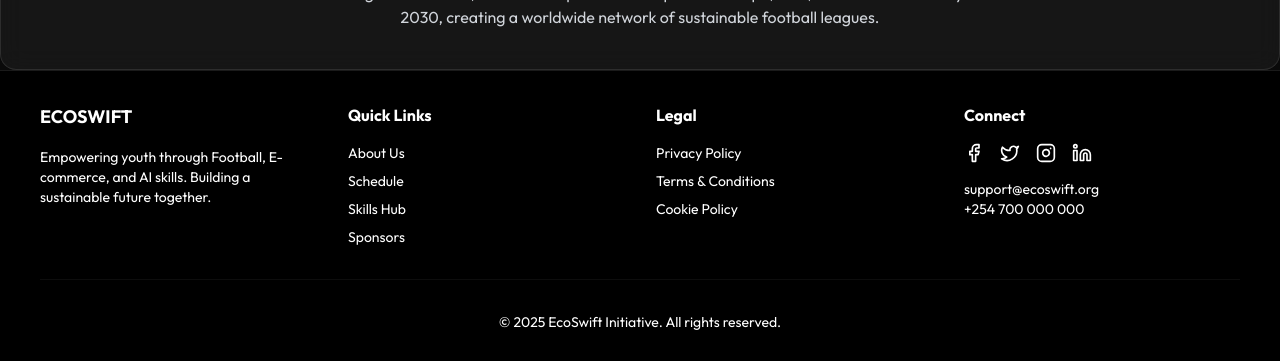
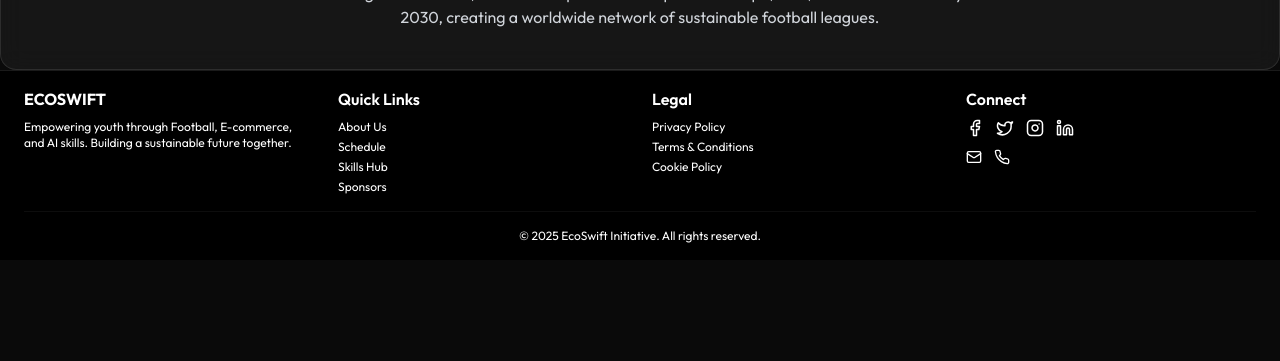
Before and after one commit to Jakababa94/ecoswift_football, a React (Vite) app: page / in a window 1280 px wide. Shown: the part 1832-2193 px from the top of the page. After the commit the page ends 2092 px from the top, so only its background shows below. Built offline with nearby package versions, Linux system fonts and the light colour scheme; no server answers.

Commit message:
feat: Update Footer component with enhanced contact options and improved layout

```diff
--- a/src/components/Footer.tsx
+++ b/src/components/Footer.tsx
@@ -1,54 +1,108 @@
-
-import { Facebook, Instagram, Linkedin, Twitter } from 'lucide-react';
-import { Link } from 'react-router-dom';
+import { Facebook, Instagram, Linkedin, Twitter, Mail, Phone } from 'lucide-react';
+import { Link } from "react-router-dom";
 
 const Footer = () => {
   return (
-        <footer className="bg-black text-white py-8 px-10 border-t border-white/10">
+    <footer className="bg-black text-white py-4 px-6 border-t border-white/10">
       <div className="section-container">
-                <div className="grid md:grid-cols-4 gap-8 mb-8">
+        <div className="grid md:grid-cols-4 gap-6 mb-4">
           <div>
-                        <h3 className="text-white text-lg font-bold mb-4">ECO<span className="text-white">SWIFT</span></h3>
-                        <p className="text-sm">
-                            Empowering youth through Football, E-commerce, and AI skills. Building a sustainable future together.
+            <h3 className="text-white text-base font-bold mb-2">
+              ECO<span className="text-white">SWIFT</span>
+            </h3>
+            <p className="text-xs">
+              Empowering youth through Football, E-commerce, and AI skills.
+              Building a sustainable future together.
             </p>
           </div>
 
           <div>
-                        <h4 className="text-white font-bold mb-4">Quick Links</h4>
-                        <ul className="space-y-2 text-sm">
-                            <li><Link to="/about" className="hover:text-white">About Us</Link></li>
-                            <li><Link to="/schedule" className="hover:text-white">Schedule</Link></li>
-                            <li><Link to="/skills" className="hover:text-white">Skills Hub</Link></li>
-                            <li><Link to="/sponsors" className="hover:text-white">Sponsors</Link></li>
+            <h4 className="text-white font-semibold mb-2">Quick Links</h4>
+            <ul className="space-y-1 text-xs">
+              <li>
+                <Link to="/about" className="hover:text-white">
+                  About Us
+                </Link>
+              </li>
+              <li>
+                <Link to="/schedule" className="hover:text-white">
+                  Schedule
+                </Link>
+              </li>
+              <li>
+                <Link to="/skills" className="hover:text-white">
+                  Skills Hub
+                </Link>
+              </li>
+              <li>
+                <Link to="/sponsors" className="hover:text-white">
+                  Sponsors
+                </Link>
+              </li>
             </ul>
           </div>
 
           <div>
-                        <h4 className="text-white font-bold mb-4">Legal</h4>
-                        <ul className="space-y-2 text-sm">
-                            <li><a href="#" className="hover:text-white">Privacy Policy</a></li>
-                            <li><a href="#" className="hover:text-white">Terms & Conditions</a></li>
-                            <li><a href="#" className="hover:text-white">Cookie Policy</a></li>
+            <h4 className="text-white font-semibold mb-2">Legal</h4>
+            <ul className="space-y-1 text-xs">
+              <li>
+                <a href="#" className="hover:text-white">
+                  Privacy Policy
+                </a>
+              </li>
+              <li>
+                <a href="#" className="hover:text-white">
+                  Terms & Conditions
+                </a>
+              </li>
+              <li>
+                <a href="#" className="hover:text-white">
+                  Cookie Policy
+                </a>
+              </li>
             </ul>
           </div>
 
           <div>
-                        <h4 className="text-white font-bold mb-4">Connect</h4>
-                        <div className="flex space-x-4">
-                            <a href="#" className="hover:text-white"><Facebook size={20} /></a>
-                            <a href="#" className="hover:text-white"><Twitter size={20} /></a>
-                            <a href="#" className="hover:text-white"><Instagram size={20} /></a>
-                            <a href="#" className="hover:text-white"><Linkedin size={20} /></a>
+            <h4 className="text-white font-semibold mb-2">Connect</h4>
+            <div className="flex space-x-3">
+              <a href="https://www.facebook.com" className="hover:text-white">
+                <Facebook size={18} />
+              </a>
+              <a href="https://www.twitter.com" className="hover:text-white">
+                <Twitter size={18} />
+              </a>
+              <a href="https://www.instagram.com" className="hover:text-white">
+                <Instagram size={18} />
+              </a>
+              <a href="https://www.linkedin.com" className="hover:text-white">
+                <Linkedin size={18} />
+              </a>
             </div>
-                        <div className="mt-4 text-sm">
-                            <p>support@ecoswift.org</p>
-                            <p>+254 700 000 000</p>
+            <div className="mt-3 flex items-center gap-3">
+              <a
+                href="mailto:support@ecoswift.org"
+                className="hover:text-white"
+                title="support@ecoswift.org"
+                aria-label="Email support at support@ecoswift.org"
+              >
+                <Mail size={16} />
+                <span className="sr-only">Email support at support@ecoswift.org</span>
+              </a>
+              <a
+                href="tel:+254700000000"
+                className="hover:text-white"
+                title="Call +254 700 000 000"
+                aria-label="Call +254 700 000 000"
+              >
+                <Phone size={16} />
+                <span className="sr-only">Call +254 700 000 000</span>
+              </a>
             </div>
           </div>
         </div>
 
-                <div className="text-center pt-8 border-t border-white/5 text-sm">
+        <div className="text-center pt-4 border-t border-white/5 text-xs">
           <p>&copy; 2025 EcoSwift Initiative. All rights reserved.</p>
         </div>
       </div>
```
Lines whose indentation alone changed are shown as unchanged.
